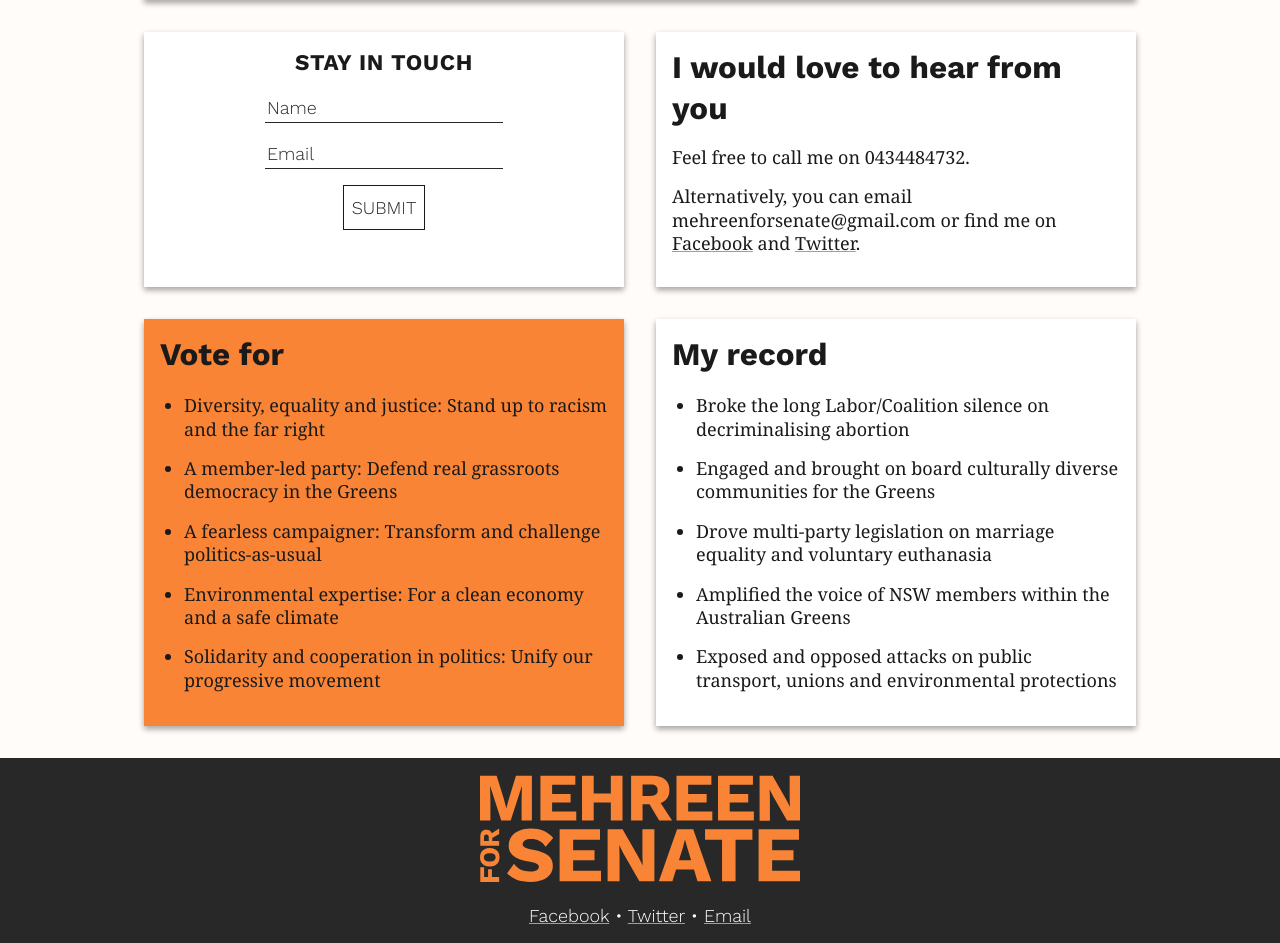
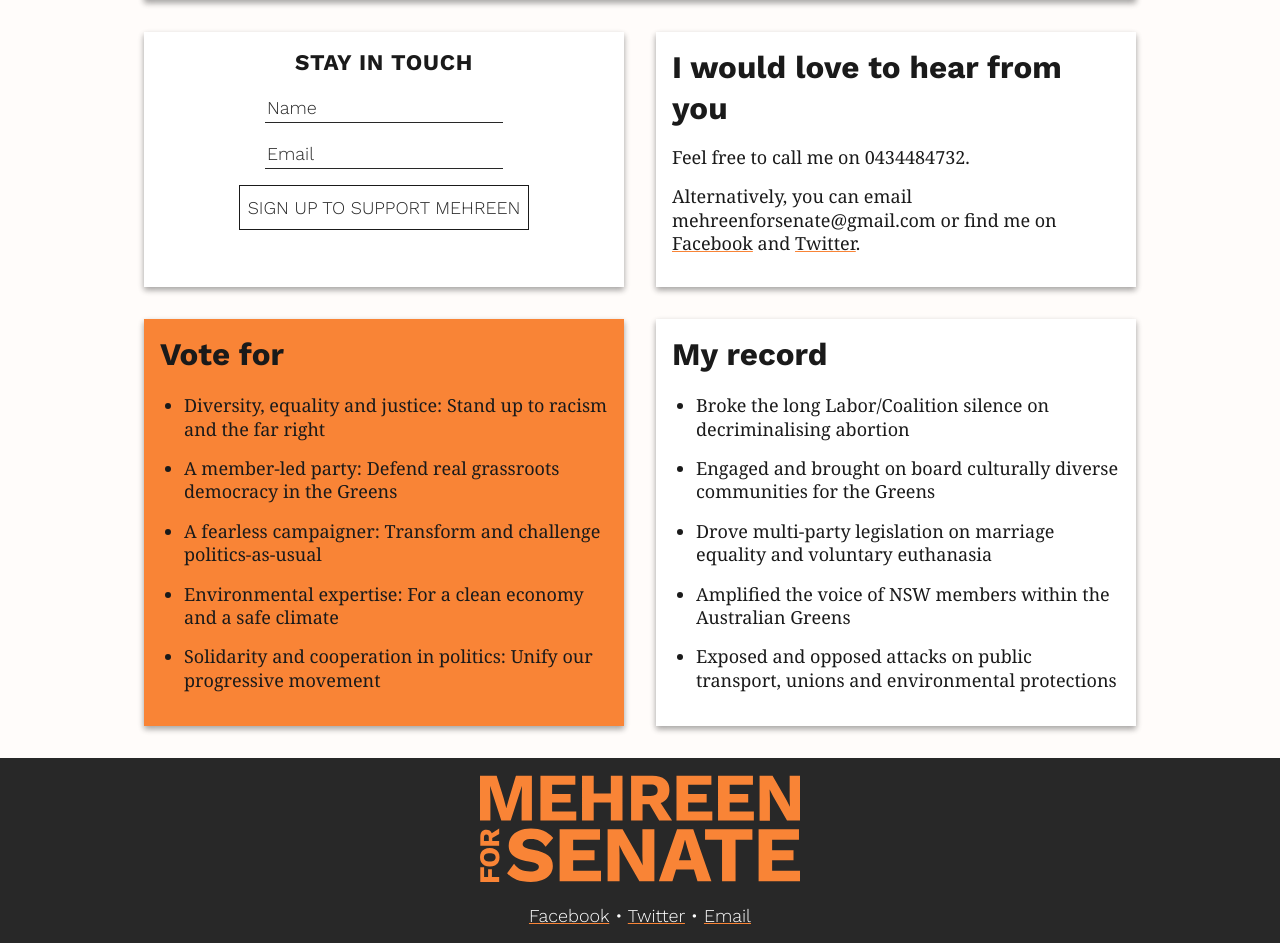
Before and after one commit to mehreenfaruqi/mehreenfaruqi.github.io, a Jekyll site: the page built from _pages/home.md, in a window 1280 px wide. Shown: the part 1758-2701 px from the top of the page. Built offline with Jekyll 4.4.1, drawn with Linux system fonts in a browser that asks for light colours; our own code applies the rules of GitHub Pages for plain Markdown files.

Commit message:
Copy edits

```diff
--- a/_layouts/homepage.html
+++ b/_layouts/homepage.html
@@ -44,7 +44,7 @@ layout: base
     <form action="https://formspree.io/mehreenforsenate@gmail.com" method="POST">
       <input type="text" name="name" value="Name"></input>
       <input type="email" name="email" value="Email"></input>
-      <input class="button" type="submit" value="Submit"></input>
+      <input class="button" type="submit" value="Sign up to support Mehreen"></input>
     </form>
   </article>
   <article class="card card-text">
```
